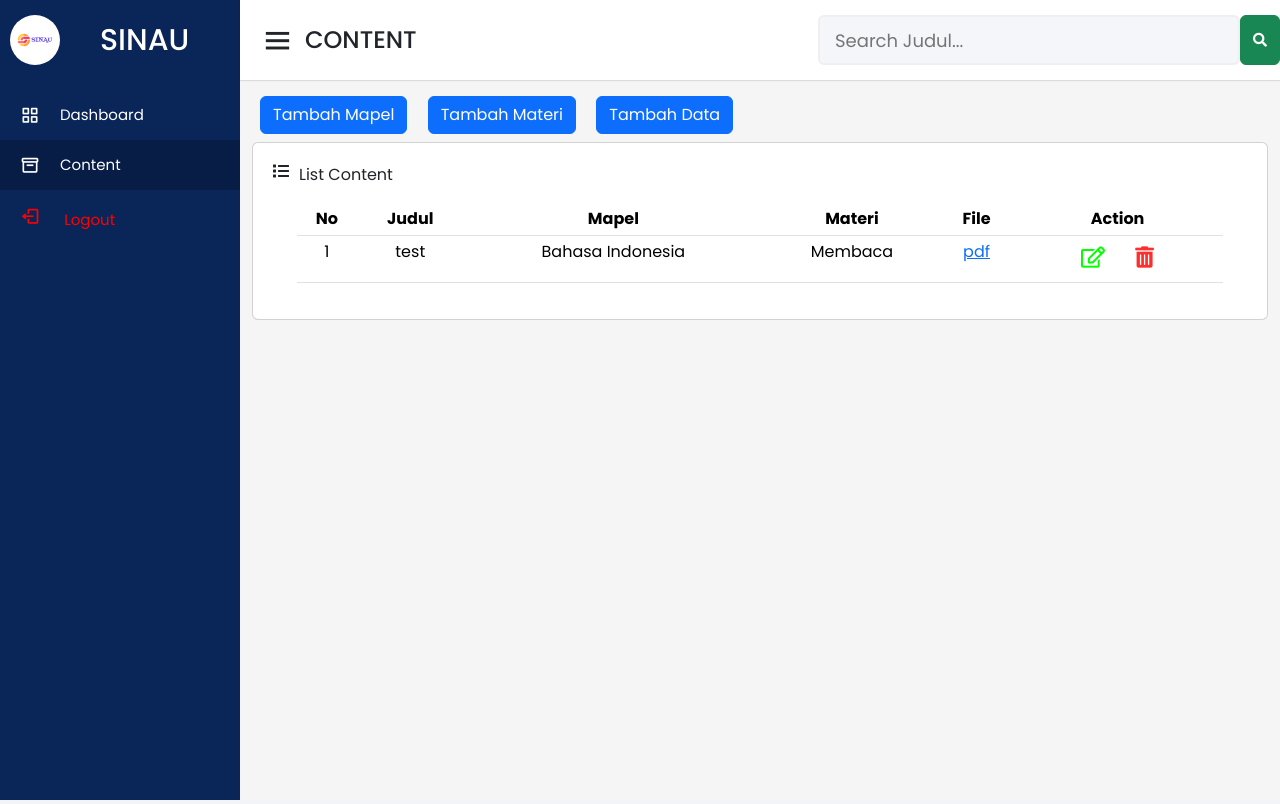
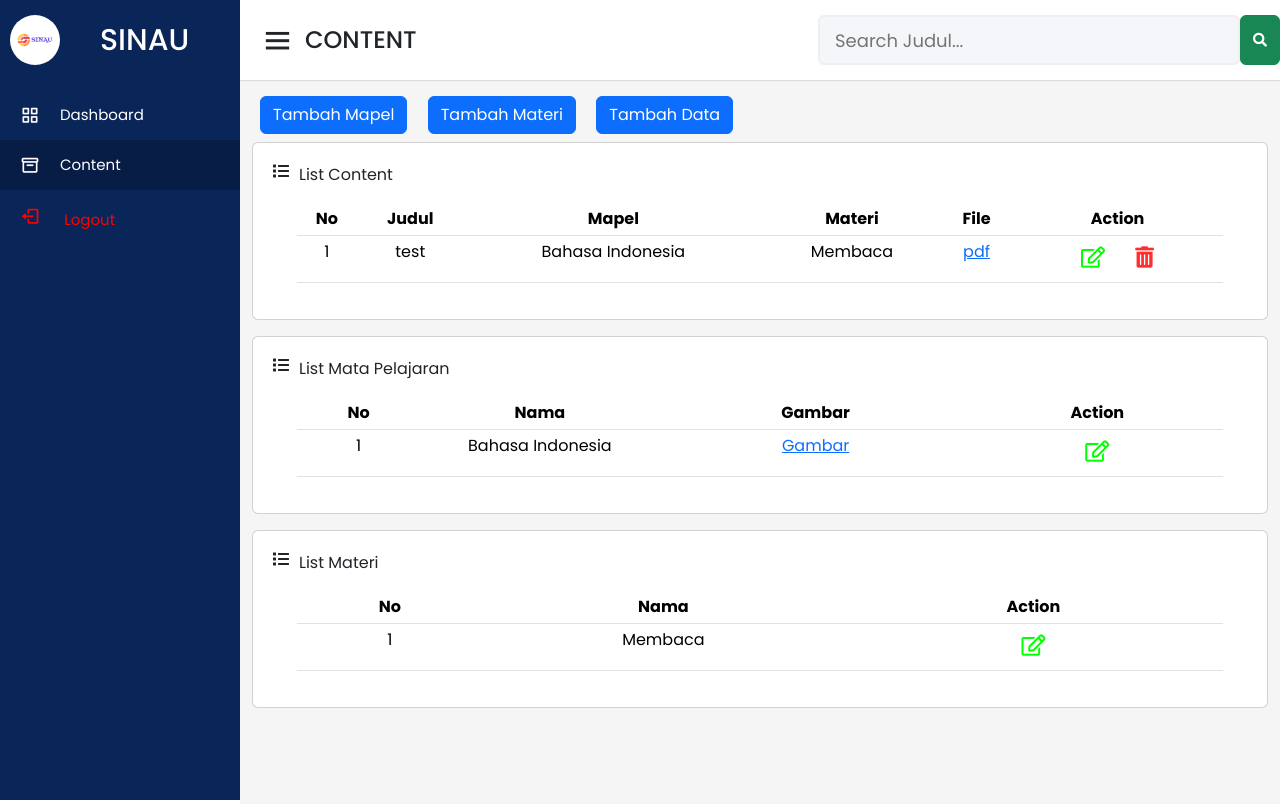
Before and after one commit to AlfaBM/WebArchive, a Laravel app: page /content in a window 1280 px wide. Run offline with Laravel 9, Linux system fonts and the light colour scheme; the visitor is signed in with stand-in values (Sample User, id 1); data comes from the database, SQL or seed files in the repository.

Commit message:
update list content

```diff
--- a/app/Http/Controllers/contentcontroller.php
+++ b/app/Http/Controllers/contentcontroller.php
@@ -128,6 +128,21 @@ class contentcontroller extends Controller
         ]);
     }
 
+    public function editmapel($id)
+    {
+        $data = mapel::where('id_mapel', $id)->first();
+        return view('/editmapel', [
+            'data' => $data
+        ]);
+    }
+
+    public function editmateri($id)
+    {
+        $data = materi::where('id_materi', $id)->first();
+        return view('/editmateri', [
+            'data' => $data
+        ]);
+    }
     /**
      * Update the specified resource in storage.
      *
@@ -135,9 +150,56 @@ class contentcontroller extends Controller
      * @param  int  $id
      * @return \Illuminate\Http\Response
      */
+
+    public function patchmateri(Request $request, $id)
+    {
+        $materiup = materi::where('id_materi', $id)->first();
+
+        $request->validate([
+            'nama-materi' => 'required',
+        ]);
+
+        $materiup->nama_materi = $request->input('nama-materi');
+        $materiup->save();
+
+        session()->flash('succestabl', 'Data berhasil diupdate');
+        return to_route('content.index');
+    }
+
+    public function patchmapel(Request $request, $id)
+    {
+
+        $mapelup = mapel::where('id_mapel', $id)->first();
+
+        $request->validate([
+            'gambar' => 'mimes:jpg|JPG|png|PNG',
+        ]);
+
+        if($request->file('gambar')){
+            if($request->input('nama-mapel') == $mapelup->nama_mapel){
+                $filename = $mapelup->nama_mapel;
+            }else{
+                $filename = $request->input('nama-mapel');
+                File::delete(public_path('storage/' . $mapelup->gambar));
+            }
+
+            $path = $request->file('gambar-mapel')->storeAs('public/gambar', $filename . '.jpg');
+            $filepath = preg_replace('/public\//', '', $path);
+
+            $mapelup->gambar = $filepath;
+        }
+
+        $mapelup->nama_mapel = $request->input('nama-mapel');
+        $mapelup->save();
+
+        session()->flash('succestabl', 'Data berhasil diupdate');
+        return to_route('content.index');
+    }
+
     public function update(Request $request, $id)
     {
-        $bookup = book::where('id_buku', $id)->first();;
+        $bookup = book::where('id_buku', $id)->first();
+        ;
         // dd($request);
         $request->validate([
             'file' => 'mimes:pdf',
@@ -145,7 +207,7 @@ class contentcontroller extends Controller
             'materi' => 'required'
         ]);
 
-        if($request->file('file')){
+        if ($request->file('file')) {
             $fileold = $bookup->data;
             // dd($fileold);
 
@@ -155,7 +217,7 @@ class contentcontroller extends Controller
                 $filenew
             );
             // dd($filenew);
-            $newname = $filenew[1].'.'. $filenew[2];
+            $newname = $filenew[1] . '.' . $filenew[2];
             $newpath = $request->file('file')->storeAs('public/file', $newname);
             $filepath = preg_replace('/public\//', '', $newpath);
             $bookup->data = $filepath;
@@ -167,7 +229,8 @@ class contentcontroller extends Controller
         // dd($bookup);
         $bookup->save();
 
-        session()->flash('succestabl', 'Data berhasil diedit');
+
+        session()->flash('succestabl', 'Data berhasil diupdate');
         return to_route('content.index');
     }
 
--- a/app/Models/mapel.php
+++ b/app/Models/mapel.php
@@ -11,11 +11,13 @@ class mapel extends Model
 {
     protected $table = 'mapel';
 
+    protected $primaryKey = 'id_mapel';
+
     public function book(){
         return $this->belongsTo(book::class);
     }
 
      public function scopeMapelget(){
-        return mapel::all();
+        return mapel::paginate(8);;
      }
 }
--- a/app/Models/materi.php
+++ b/app/Models/materi.php
@@ -9,6 +9,8 @@ class materi extends Model
 {
     protected $table = 'materi';
 
+    protected $primaryKey = 'id_materi';
+
     public function book()
     {
         return $this->belongsTo(book::class);
@@ -16,6 +18,6 @@ class materi extends Model
 
     public function scopeMateriget()
     {
-        return materi::all();
+        return materi::paginate(8);;
     }
 }
--- a/resources/views/content.blade.php
+++ b/resources/views/content.blade.php
@@ -17,7 +17,7 @@
             @include('modal.materi')
             @include('modal.create')
 
-            <div class="card ">
+            <div class="card">
                 <div class="p-1">
                     <div class="card-body">
                         <div class="text-start d-flex" style="gap: 10px;">
@@ -90,24 +90,117 @@
                                 @endif
 
                             </div>
-
                         </div>
                     </div>
                 </div>
             </div>
-            <div class="container p-5">
 
+            <div class="card mt-3">
+                <div class="p-1">
+                    <div class="card-body">
+                        <div class="text-start d-flex" style="gap: 10px;">
+                            <i class="fas fa-list"></i>
+                            <p>List Mata Pelajaran</p>
+                        </div>
+                        <div class="container text-center">
+                            <div class="container  table-responsive-sm table-responsive-md table-responsive-lg">
+                                <table class="table table-stripped table-hover table-sm">
+
+
+                                    <thead>
+                                        <tr>
+                                            <th>No</th>
+                                            <th>Nama</th>
+                                            <th>Gambar</th>
+                                            <th>Action</th>
+                                        </tr>
+                                    </thead>
+
+                                    @foreach ($data2 as $item)
+                                        <tr class="data-row">
+
+                                            <td>{{ $loop->iteration + $data->firstItem() - 1 }}</td>
+                                            <td style="word-wrap: break-word; max-width:5vh">
+                                                {{ $item->nama_mapel }}
+                                            </td>
+                                            <td> <a href="{{ asset('storage/' . $item->gambar) }}"
+                                                    target="_blank">Gambar</a> </td>
+                                            <td>
+                                                <a class="btn" href="{{ route('editmapel', $item->id_mapel) }}"><i
+                                                        class="far fa-edit fa-lg" style="color: #04ff00;"></i></a>
+                                            </td>
+                                        </tr>
+                                    @endforeach
+
+                                </table>
+                                <div class="page">
+                                    {{ $data2->links() }}
+                                </div>
+                            </div>
+                        </div>
+                    </div>
+                </div>
+            </div>
+
+            <div class="card mt-3">
+                <div class="p-1">
+                    <div class="card-body">
+                        <div class="text-start d-flex" style="gap: 10px;">
+                            <i class="fas fa-list"></i>
+                            <p>List Materi</p>
+                        </div>
+                        <div class="container text-center">
+                            <div class="container  table-responsive-sm table-responsive-md table-responsive-lg">
+                                <table class="table table-stripped table-hover table-sm">
+
+
+                                    <thead>
+                                        <tr>
+                                            <th>No</th>
+                                            <th>Nama</th>
+                                            <th>Action</th>
+                                        </tr>
+                                    </thead>
+
+                                    @foreach ($data3 as $item)
+                                        <tr class="data-row">
+
+                                            <td>{{ $loop->iteration + $data->firstItem() - 1 }}</td>
+                                            <td style="word-wrap: break-word; max-width:5vh">
+                                                {{ $item->nama_materi }}
+                                            </td>
+                                            <td>
+                                                <a class="btn" href="{{ route('editmateri', $item->id_materi) }}"><i
+                                                        class="far fa-edit fa-lg" style="color: #04ff00;"></i></a>
+                                            </td>
+                                        </tr>
+                                    @endforeach
+
+                                </table>
+                                <div class="page">
+                                    {{ $data3->links() }}
+                                </div>
+                            </div>
+                        </div>
+                    </div>
+                </div>
             </div>
 
         </div>
+        <div class="container p-5">
+
+        </div>
+
+    </div>
     </div>
 
 
-    <script type="text/javascript">
-        if(count($errors) > 0){
+    <script>
+        if (count($errors) > 0) {
             $(document).ready(function() {
-             $('#modalcreate').modal('show');
-        })};
+                $('#modalcreate').modal('show');
+            })
+        };
     </script>
 
 @endsection
--- a/resources/views/submateri.blade.php
+++ b/resources/views/submateri.blade.php
@@ -12,7 +12,7 @@
                             @if ($item2->id_materi == $item->materi->id_materi)
                                 <ul>
                                     <li>
-                                        <h2>{{ $item2->judul }}</h2>
+                                        <a href="{{ url('/pdf', $item2->id_buku) }}" target="_blank">{{ $item2->judul }}</a>
                                     </li>
                                 </ul>
                             @endif
--- a/routes/web.php
+++ b/routes/web.php
@@ -52,6 +52,12 @@ Route::post('/login', [authcontroller::class, 'autentikasi']);
 Route::post('/logout', [authcontroller::class, 'logout']);
 
 Route::resource('/content', contentcontroller::class)->middleware([adminMiddleware::class]);
+Route::get('/editmapel/{content}/edit', [contentcontroller::class, 'editmapel'])->middleware([adminMiddleware::class])->name('editmapel');
+Route::put('/editmapel/{content}', [contentcontroller::class, 'patchmapel'])->middleware([adminMiddleware::class])->name('patchmapel');
+Route::get('/editmateri/{content}/edit', [contentcontroller::class, 'editmateri'])->middleware([adminMiddleware::class])->name('editmateri');
+Route::put('/editmateri/{content}', [contentcontroller::class, 'patchmateri'])->middleware([adminMiddleware::class])->name('patchmateri');
+
 Route::resource('/submateri', viewcontroller::class);
 
 Route::get('/view/{id}',[contentcontroller::class, 'pdfstream'])->middleware([adminMiddleware::class]);
+Route::get('/pdf/{id}',[viewcontroller::class, 'pdfstream']);
```
Also changed, not shown: app/Http/Controllers/viewcontroller.php (+8 -0 lines), resources/views/editmapel.blade.php (added, +54 -0 lines), resources/views/editmateri.blade.php (added, +44 -0 lines).
